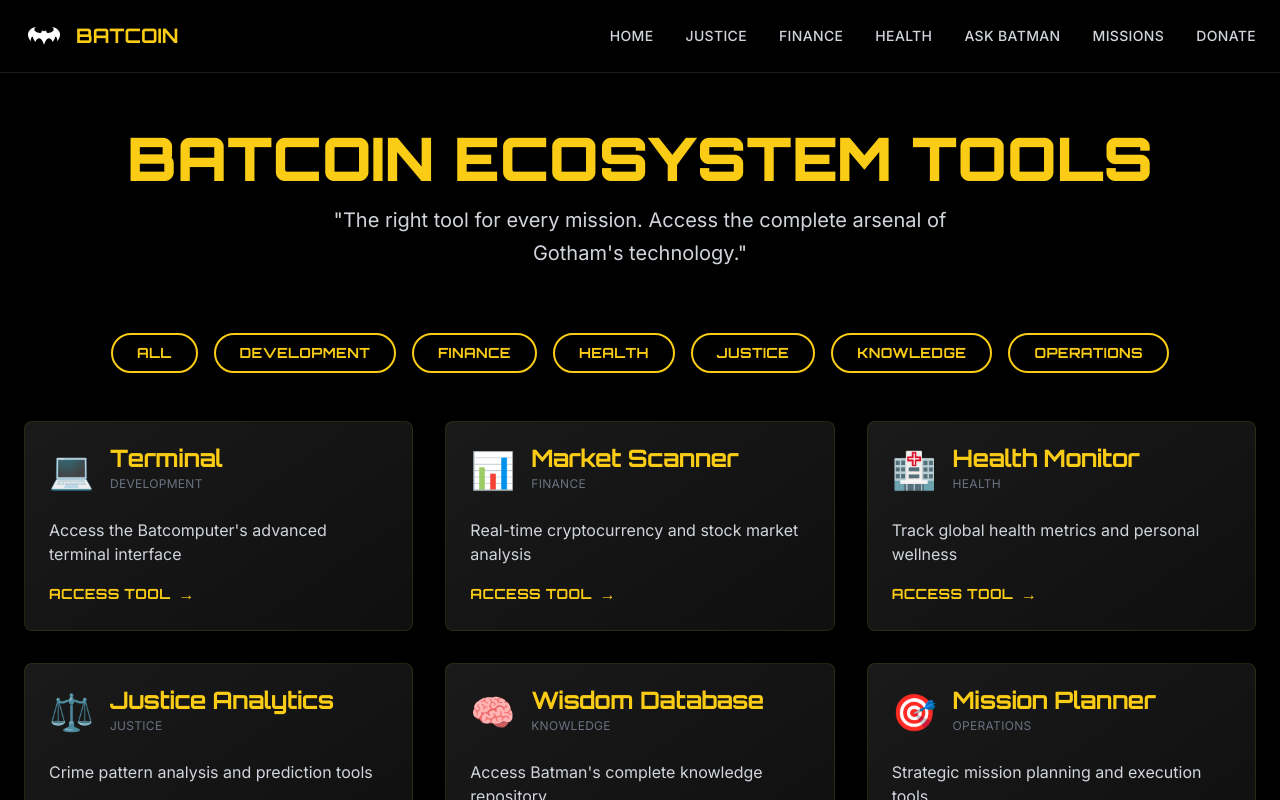
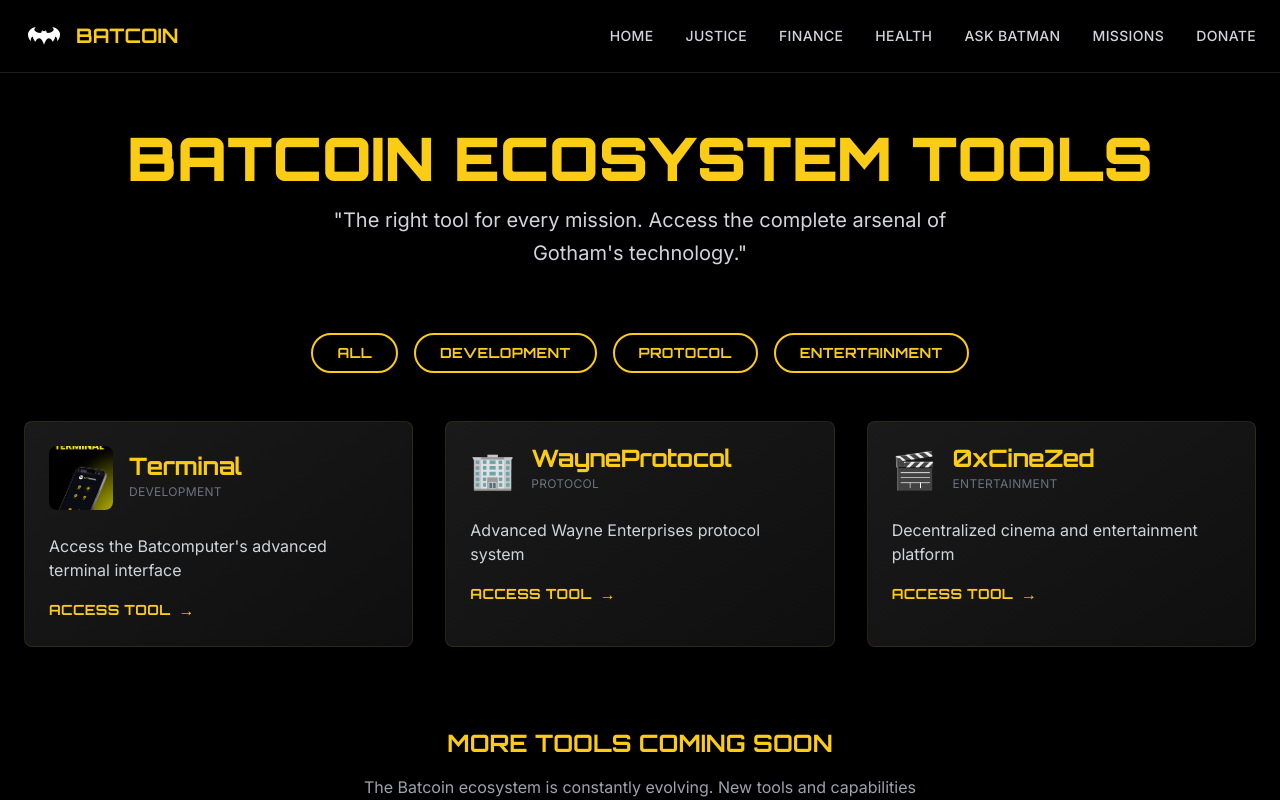
Before and after one commit to nrgphantom/gotham-wisdom-forge, a React (Vite) app: page /tools in a window 1280 px wide. Shown: the top 800 px of the page. Built offline with nearby package versions, Linux system fonts and the light colour scheme.

Commit message:
Feat: Update Tools tab cards
Update the Tools tab to display only the Terminal card, WayneProtocol card, and 0xCineZed card. The Terminal card should use the provided image as a thumbnail and redirect to batterminal.vercel.app.

```diff
--- a/src/pages/Tools.tsx
+++ b/src/pages/Tools.tsx
@@ -8,48 +8,27 @@ const Tools = () => {
     {
       name: "Terminal",
       description: "Access the Batcomputer's advanced terminal interface",
-      icon: "💻",
+      image: "/lovable-uploads/fc4495a3-df42-4127-8aca-65cfe0b18a2d.png",
       url: "https://batterminal.vercel.app",
       category: "Development"
     },
     {
-      name: "Market Scanner",
-      description: "Real-time cryptocurrency and stock market analysis",
-      icon: "📊",
+      name: "WayneProtocol",
+      description: "Advanced Wayne Enterprises protocol system",
+      icon: "🏢",
       url: "#",
-      category: "Finance"
+      category: "Protocol"
     },
     {
-      name: "Health Monitor",
-      description: "Track global health metrics and personal wellness",
-      icon: "🏥",
+      name: "0xCineZed",
+      description: "Decentralized cinema and entertainment platform",
+      icon: "🎬",
       url: "#",
-      category: "Health"
-    },
-    {
-      name: "Justice Analytics",
-      description: "Crime pattern analysis and prediction tools",
-      icon: "⚖️",
-      url: "#",
-      category: "Justice"
-    },
-    {
-      name: "Wisdom Database",
-      description: "Access Batman's complete knowledge repository",
-      icon: "🧠",
-      url: "#",
-      category: "Knowledge"
-    },
-    {
-      name: "Mission Planner",
-      description: "Strategic mission planning and execution tools",
-      icon: "🎯",
-      url: "#",
-      category: "Operations"
+      category: "Entertainment"
     }
   ];
 
-  const categories = ["All", "Development", "Finance", "Health", "Justice", "Knowledge", "Operations"];
+  const categories = ["All", "Development", "Protocol", "Entertainment"];
 
   return (
     <div className="min-h-screen bg-gotham-black">
@@ -93,7 +72,15 @@ const Tools = () => {
                   <CardHeader>
                     <div className="flex items-center space-x-4">
                       <div className="text-4xl group-hover:scale-110 transition-transform duration-300">
-                        {tool.icon}
+                        {tool.image ? (
+                          <img
+                            src={tool.image}
+                            alt={tool.name}
+                            className="w-16 h-16 object-cover rounded-lg"
+                          />
+                        ) : (
+                          tool.icon
+                        )}
                       </div>
                       <div>
                         <CardTitle className="text-bat-yellow font-batman group-hover:text-white transition-colors">
```
Also changed, not shown: public/lovable-uploads/fc4495a3-df42-4127-8aca-65cfe0b18a2d.png (added).
